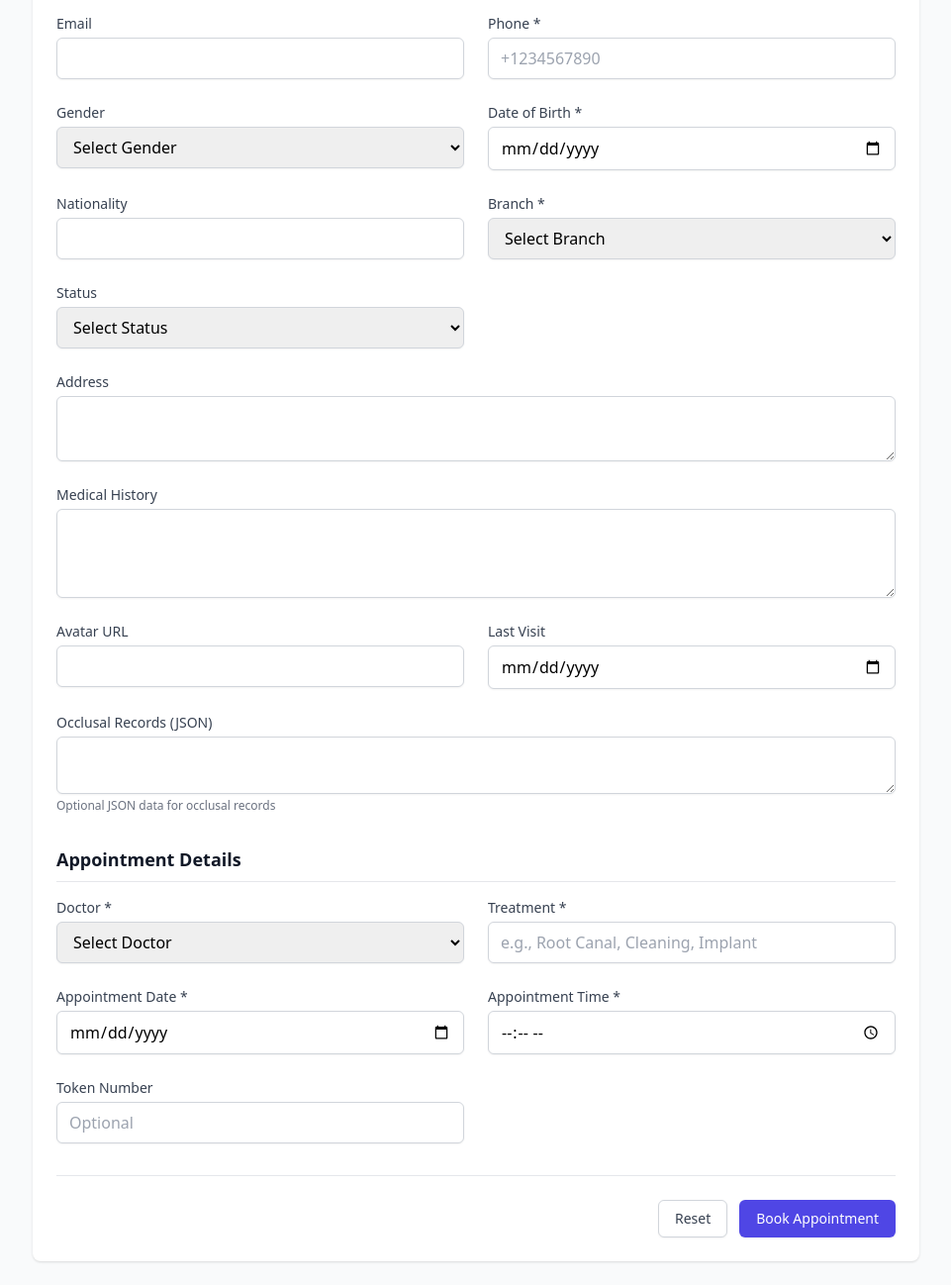
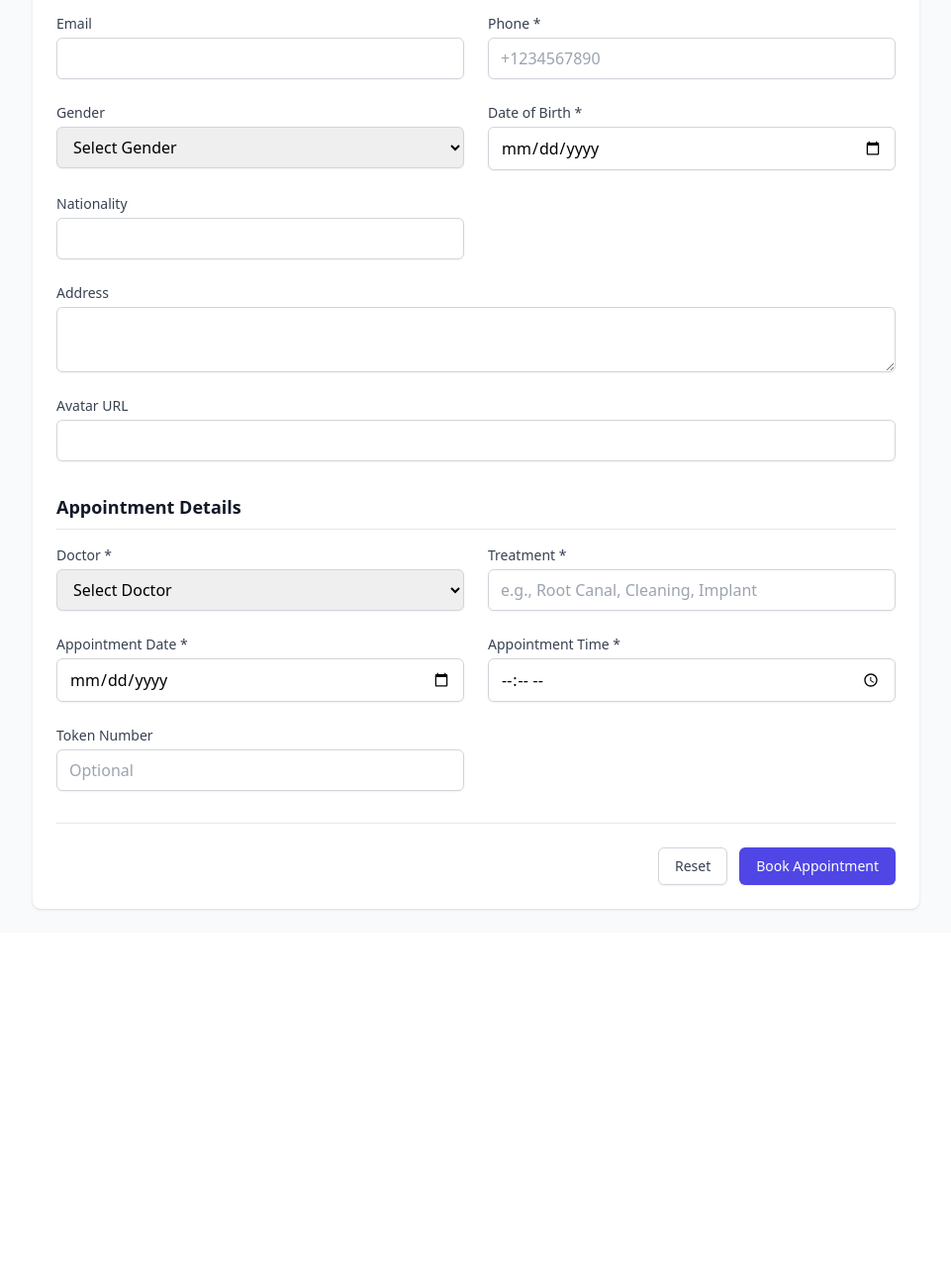
Before and after one commit to ssekimuli/dentichair-multitenant-backend, a Laravel app: page /book-appointment in a window 1280 px wide. Shown: the part 362-1660 px from the top of the page at 99% size, without its empty margins (159-1120 px from the left). After the commit the page ends 1282 px from the top, so only its background shows below. Run offline with Laravel 12, Linux system fonts and the light colour scheme; data comes from the database, SQL or seed files in the repository; some libraries are stand-ins or nearby versions.

Commit message:
refactor: simplify book appointment form
Remove unnecessary fields and set sensible defaults:
- Remove last_visit, status, branch_id, history, occlusal_records fields
- Set patient status to 'Active' by default
- Use first branch as default branch for patient
- Appointment uses patient's branch_id
- Simplify form to only essential fields

Changes:
- Removed fields from validation in BookAppointmentController
- Patient status is always set to 'Active'
- Branch is assigned from default branch in database
- Removed branch selector and status selector from form

Co-Authored-By: Claude Haiku 4.5 <noreply@anthropic.com>

```diff
--- a/app/Http/Controllers/Web/BookAppointmentController.php
+++ b/app/Http/Controllers/Web/BookAppointmentController.php
@@ -14,9 +14,8 @@ class BookAppointmentController extends Controller
     public function create()
     {
         $doctors = Employee::all(['id', 'name', 'email']);
-        $branches = Branch::all(['id', 'name']);
 
-        return view('forms.book-appointment', compact('doctors', 'branches'));
+        return view('forms.book-appointment', compact('doctors'));
     }
 
     public function store(Request $request)
@@ -31,11 +30,6 @@ class BookAppointmentController extends Controller
             'address' => 'nullable|string|max:255',
             'gender' => 'nullable|in:Male,Female,Other',
             'date_of_birth' => 'required|date',
-            'last_visit' => 'nullable|date',
-            'status' => 'nullable|in:Active,Inactive',
-            'branch_id' => 'required|exists:branches,id',
-            'history' => 'nullable|string',
-            'occlusal_records' => 'nullable|json',
             'nationality' => 'nullable|string|max:255',
 
             // Appointment fields
@@ -54,6 +48,7 @@ class BookAppointmentController extends Controller
 
         // Create patient if doesn't exist
         if (!$patient) {
+            $defaultBranch = Branch::first()->id ?? 1;
             $patient = Patient::create([
                 'first_name' => $validated['first_name'],
                 'last_name' => $validated['last_name'],
@@ -63,11 +58,8 @@ class BookAppointmentController extends Controller
                 'address' => $validated['address'],
                 'gender' => $validated['gender'],
                 'date_of_birth' => $validated['date_of_birth'],
-                'last_visit' => $validated['last_visit'],
-                'status' => $validated['status'] ?? 'Active',
-                'branch_id' => $validated['branch_id'],
-                'history' => $validated['history'],
-                'occlusal_records' => $validated['occlusal_records'],
+                'status' => 'Active',
+                'branch_id' => $defaultBranch,
                 'nationality' => $validated['nationality'],
             ]);
         }
@@ -84,7 +76,7 @@ class BookAppointmentController extends Controller
             'treatment' => $validated['treatment'],
             'date' => $validated['appointment_date'],
             'time' => $validated['appointment_time'],
-            'branch_id' => $validated['branch_id'],
+            'branch_id' => $patient->branch_id,
             'token_number' => $validated['token_number'],
         ]);
 
--- a/resources/views/forms/book-appointment.blade.php
+++ b/resources/views/forms/book-appointment.blade.php
@@ -98,37 +98,6 @@
                         @enderror
                     </div>
 
-                    <!-- Branch -->
-                    <div>
-                        <label for="branch_id" class="block text-sm font-medium text-gray-700">Branch *</label>
-                        <select name="branch_id" id="branch_id"
-                            class="mt-1 block w-full rounded-md border-gray-300 shadow-sm focus:border-indigo-500 focus:ring-indigo-500 border px-3 py-2"
-                            required>
-                            <option value="">Select Branch</option>
-                            @foreach ($branches as $branch)
-                                <option value="{{ $branch->id }}" {{ old('branch_id') == $branch->id ? 'selected' : '' }}>
-                                    {{ $branch->name }}
-                                </option>
-                            @endforeach
-                        </select>
-                        @error('branch_id')
-                            <p class="mt-1 text-sm text-red-600">{{ $message }}</p>
-                        @enderror
-                    </div>
-
-                    <!-- Status -->
-                    <div>
-                        <label for="status" class="block text-sm font-medium text-gray-700">Status</label>
-                        <select name="status" id="status"
-                            class="mt-1 block w-full rounded-md border-gray-300 shadow-sm focus:border-indigo-500 focus:ring-indigo-500 border px-3 py-2">
-                            <option value="">Select Status</option>
-                            <option value="Active" {{ old('status') === 'Active' ? 'selected' : '' }}>Active</option>
-                            <option value="Inactive" {{ old('status') === 'Inactive' ? 'selected' : '' }}>Inactive</option>
-                        </select>
-                        @error('status')
-                            <p class="mt-1 text-sm text-red-600">{{ $message }}</p>
-                        @enderror
-                    </div>
                 </div>
 
                 <!-- Address -->
@@ -141,46 +110,12 @@
                     @enderror
                 </div>
 
-                <!-- History -->
+                <!-- Avatar -->
                 <div class="mt-6">
-                    <label for="history" class="block text-sm font-medium text-gray-700">Medical History</label>
-                    <textarea name="history" id="history" rows="3"
-                        class="mt-1 block w-full rounded-md border-gray-300 shadow-sm focus:border-indigo-500 focus:ring-indigo-500 border px-3 py-2">{{ old('history') }}</textarea>
-                    @error('history')
-                        <p class="mt-1 text-sm text-red-600">{{ $message }}</p>
-                    @enderror
-                </div>
-
-                <!-- Optional Fields -->
-                <div class="mt-6 grid grid-cols-1 md:grid-cols-2 gap-6">
-                    <!-- Avatar -->
-                    <div>
-                        <label for="avatar" class="block text-sm font-medium text-gray-700">Avatar URL</label>
-                        <input type="text" name="avatar" id="avatar" value="{{ old('avatar') }}"
-                            class="mt-1 block w-full rounded-md border-gray-300 shadow-sm focus:border-indigo-500 focus:ring-indigo-500 border px-3 py-2">
-                        @error('avatar')
-                            <p class="mt-1 text-sm text-red-600">{{ $message }}</p>
-                        @enderror
-                    </div>
-
-                    <!-- Last Visit -->
-                    <div>
-                        <label for="last_visit" class="block text-sm font-medium text-gray-700">Last Visit</label>
-                        <input type="date" name="last_visit" id="last_visit" value="{{ old('last_visit') }}"
-                            class="mt-1 block w-full rounded-md border-gray-300 shadow-sm focus:border-indigo-500 focus:ring-indigo-500 border px-3 py-2">
-                        @error('last_visit')
-                            <p class="mt-1 text-sm text-red-600">{{ $message }}</p>
-                        @enderror
-                    </div>
-                </div>
-
-                <!-- Occlusal Records -->
-                <div class="mt-6">
-                    <label for="occlusal_records" class="block text-sm font-medium text-gray-700">Occlusal Records (JSON)</label>
-                    <textarea name="occlusal_records" id="occlusal_records" rows="2"
-                        class="mt-1 block w-full rounded-md border-gray-300 shadow-sm focus:border-indigo-500 focus:ring-indigo-500 border px-3 py-2 font-mono text-sm">{{ old('occlusal_records') }}</textarea>
-                    <p class="mt-1 text-xs text-gray-500">Optional JSON data for occlusal records</p>
-                    @error('occlusal_records')
+                    <label for="avatar" class="block text-sm font-medium text-gray-700">Avatar URL</label>
+                    <input type="text" name="avatar" id="avatar" value="{{ old('avatar') }}"
+                        class="mt-1 block w-full rounded-md border-gray-300 shadow-sm focus:border-indigo-500 focus:ring-indigo-500 border px-3 py-2">
+                    @error('avatar')
                         <p class="mt-1 text-sm text-red-600">{{ $message }}</p>
                     @enderror
                 </div>
```
